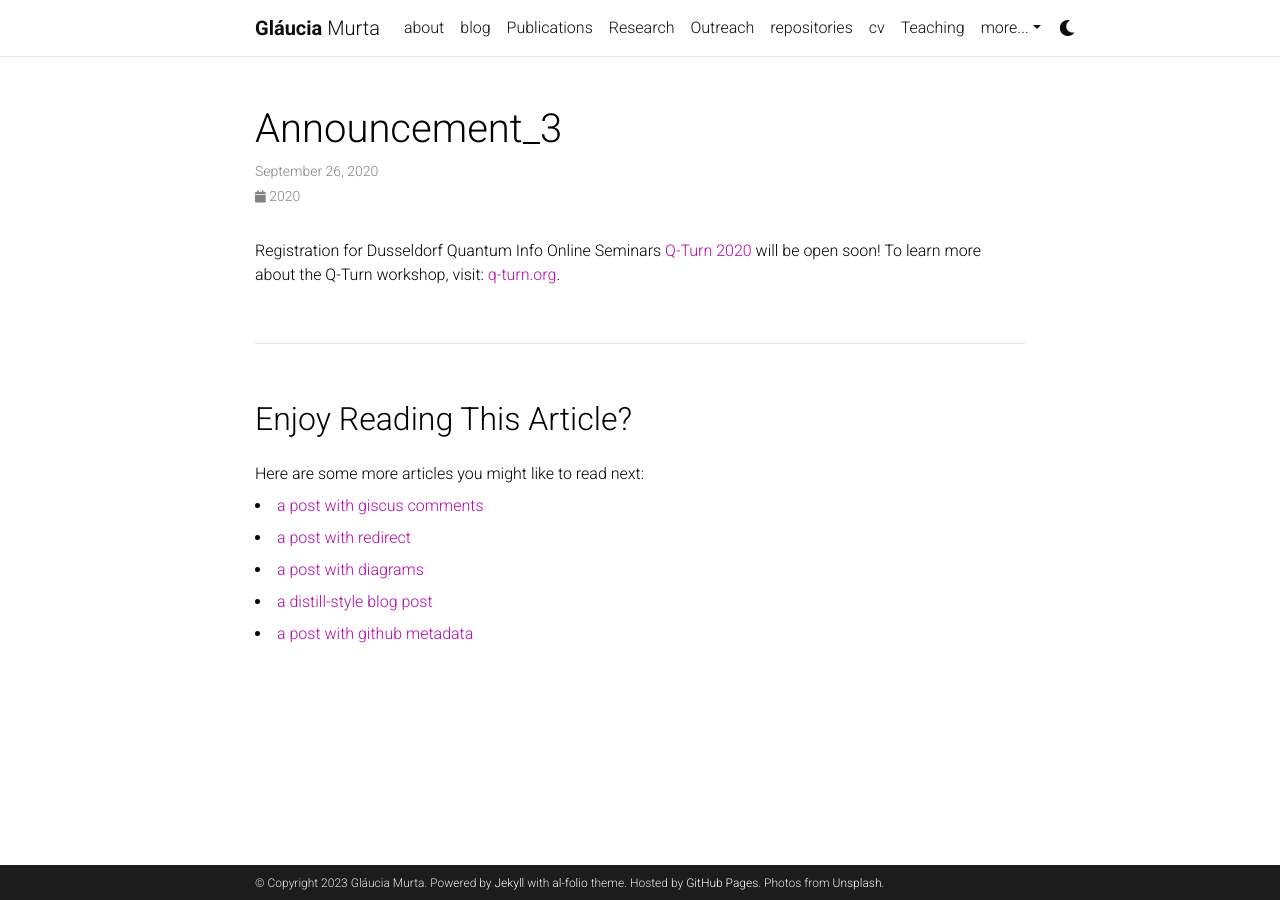
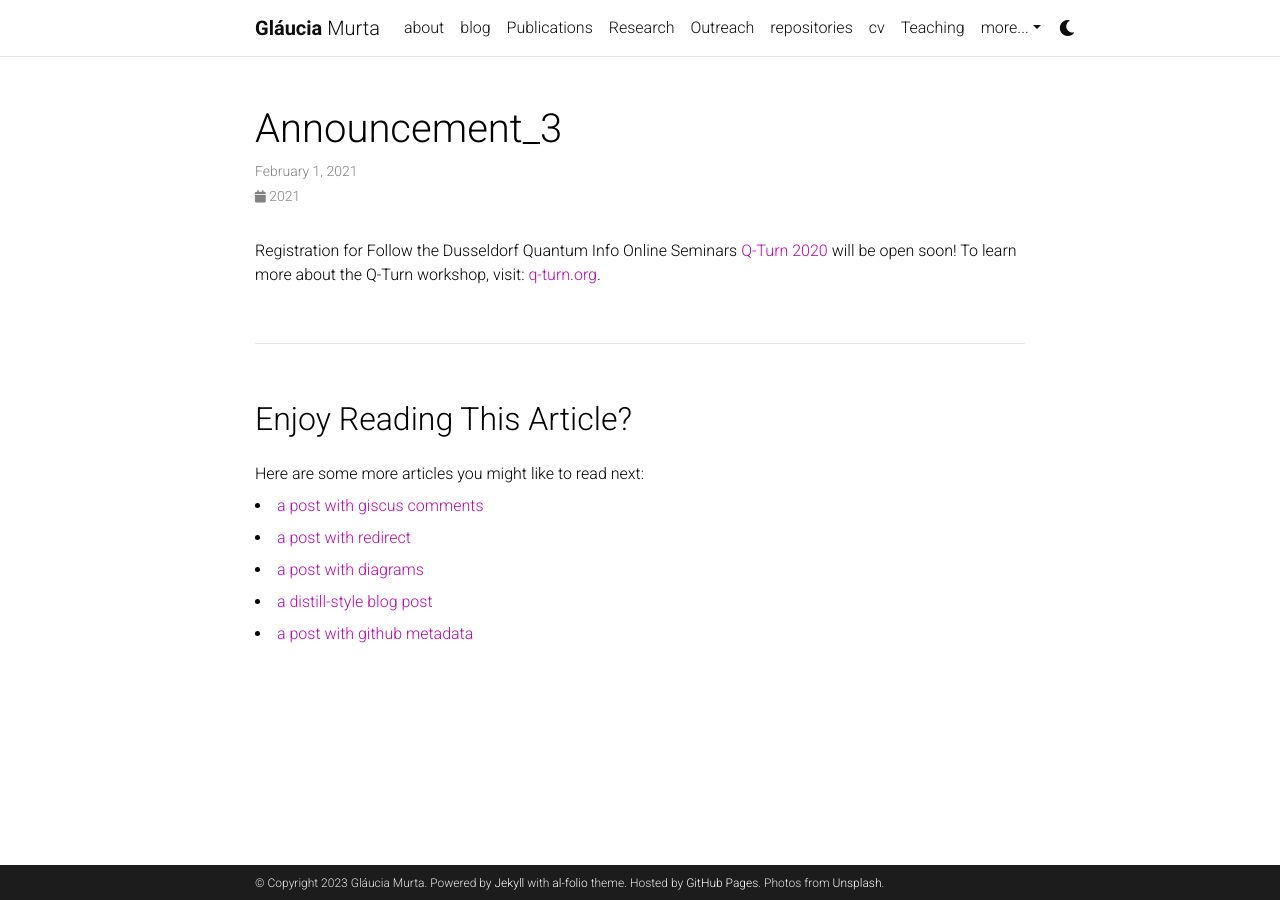
Before and after one commit to glauciamg/glauciamg.github.io, a Jekyll site: the page built from _news/announcement_3.md, in a window 1280 px wide. Built offline with Jekyll 4.4.1, drawn with Linux system fonts in a browser that asks for light colours; comment, search, counter and statistics services are not loaded; a style sheet for code colours, icons or effects is not loaded.

Commit message:
Update announcement_3.md

```diff
--- a/_news/announcement_3.md
+++ b/_news/announcement_3.md
@@ -1,7 +1,7 @@
 ---
 layout: post
-date: 2020-09-26 15:59:00-0400
+date: 2021-02-01 15:59:00-0400
 inline: true
 ---
 
-Registration for Dusseldorf Quantum Info Online Seminars <a href="https://www.q-turn.org/">Q-Turn 2020</a> will be open soon! To learn more about the Q-Turn workshop, visit: <a href="https://www.q-turn.org/">q-turn.org</a>.
+Registration for Follow the Dusseldorf Quantum Info Online Seminars <a href="https://www.tp3.hhu.de/duesseldorf-quantum-info-online-seminars">Q-Turn 2020</a> will be open soon! To learn more about the Q-Turn workshop, visit: <a href="https://www.q-turn.org/">q-turn.org</a>.
```
